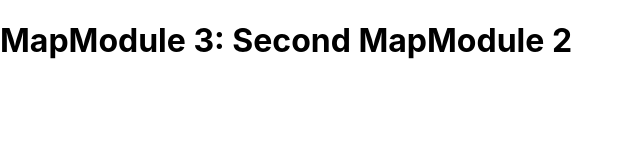
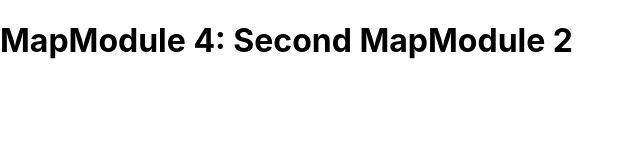
Before and after one commit to vilasp/react-map-module, a React (Create React App) app in the folder map-module/: page / in a window 1280 px wide. Shown: the top 160 px of the page, without its empty margins (0-640 px from the left). Built offline with nearby package versions, Linux system fonts and the light colour scheme.

Commit message:
These version huh

```diff
--- a/map-module/src/mapModule.js
+++ b/map-module/src/mapModule.js
@@ -2,7 +2,7 @@ import React from 'react';
 
 function MapModule(props)
 {
- return <h1>MapModule 3: {props.name}</h1>;
+ return <h1>MapModule 4: {props.name}</h1>;
 }
 
 export default MapModule;
```
